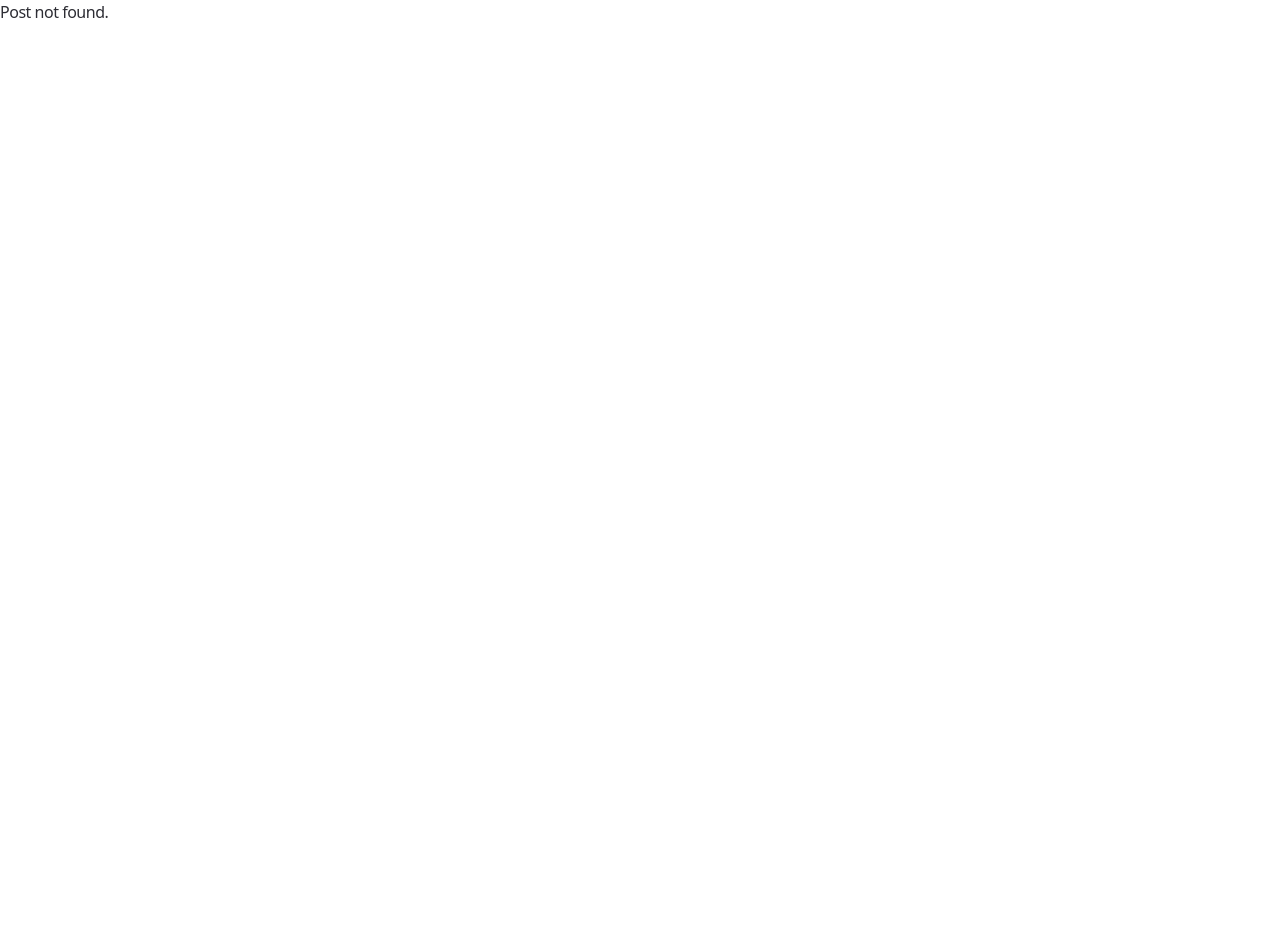
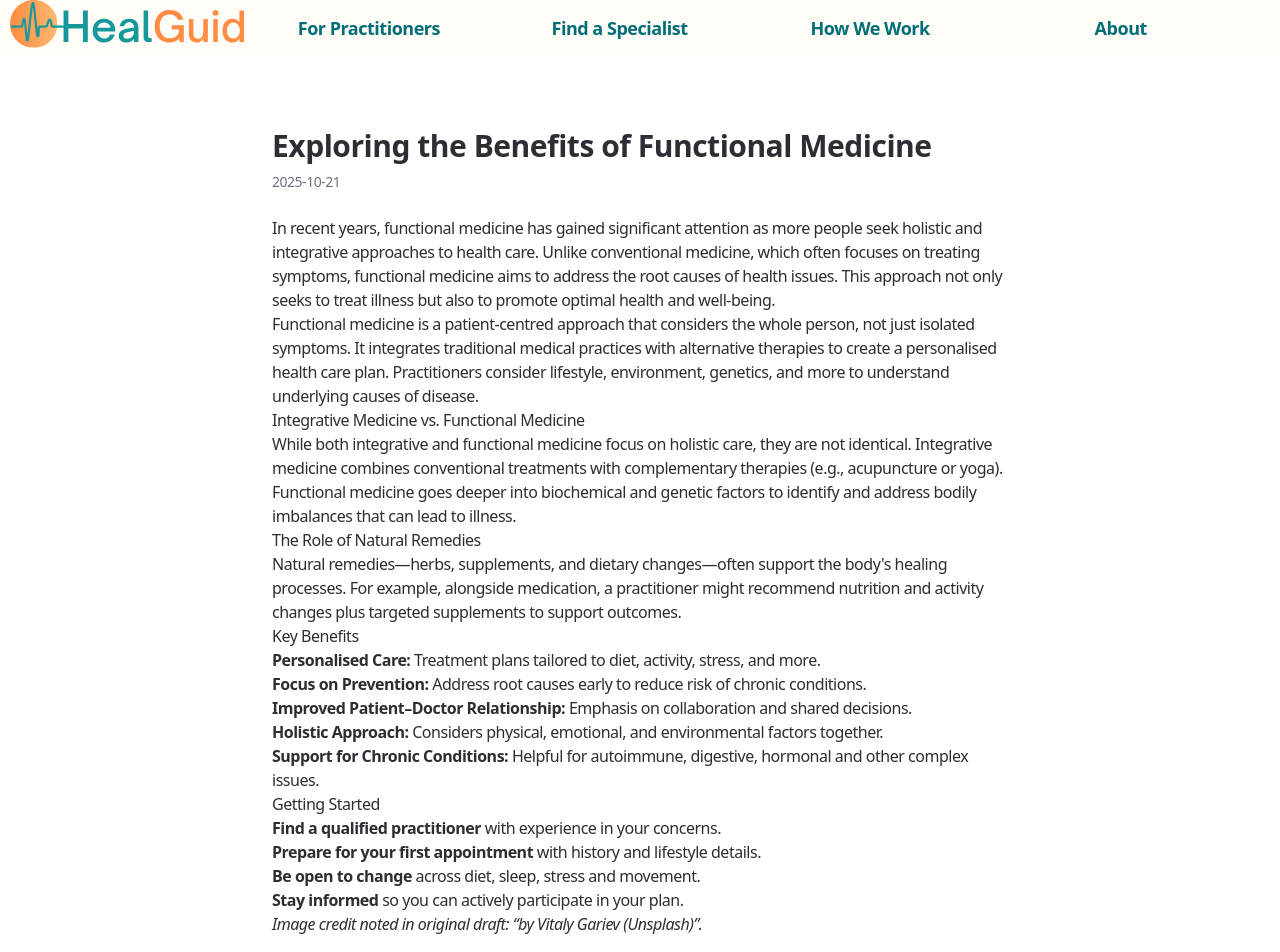
Before and after one commit to Danielvermel/helaguid-next, a Next.js app: page /blog/benefits-of-functional-medicine in a window 1280 px wide. Before the commit this address had no page. Shown: the top 952 px of the page. Before the commit the page ends 800 px from the top, so only its background shows below. Built offline with nearby package versions, Linux system fonts and the light colour scheme.

Commit message:
Content has been added to the blog page

```diff
--- a/src/constants/posts.jsx
+++ b/src/constants/posts.jsx
@@ -1,12 +1,40 @@
 export const posts = [
     {
-        title: "Understanding Digital Health",
-        slug: "understanding-digital-health",
+        title: "Exploring the Benefits of Functional Medicine",
+        slug: "benefits-of-functional-medicine",
         date: "2025-10-21",
-        excerpt: "How technology is reshaping care delivery and outcomes.",
-        tags: ["healthtech", "NHS", "product"],
+        excerpt:
+            "Functional medicine focuses on root causes, prevention, and personalised care—blending conventional and complementary approaches.",
+        tags: ["functional-medicine", "integrative-care", "prevention", "holistic"],
         content: `
-      <p>Full article content goes here. You can use <strong>HTML</strong> for now.</p>
-    `,
+    <p>In recent years, functional medicine has gained significant attention as more people seek holistic and integrative approaches to health care. Unlike conventional medicine, which often focuses on treating symptoms, functional medicine aims to address the root causes of health issues. This approach not only seeks to treat illness but also to promote optimal health and well-being.</p>
+
+    <p>Functional medicine is a patient-centred approach that considers the whole person, not just isolated symptoms. It integrates traditional medical practices with alternative therapies to create a personalised health care plan. Practitioners consider lifestyle, environment, genetics, and more to understand underlying causes of disease.</p>
+
+    <h2>Integrative Medicine vs. Functional Medicine</h2>
+    <p>While both integrative and functional medicine focus on holistic care, they are not identical. Integrative medicine combines conventional treatments with complementary therapies (e.g., acupuncture or yoga). Functional medicine goes deeper into biochemical and genetic factors to identify and address bodily imbalances that can lead to illness.</p>
+
+    <h2>The Role of Natural Remedies</h2>
+    <p>Natural remedies—herbs, supplements, and dietary changes—often support the body's healing processes. For example, alongside medication, a practitioner might recommend nutrition and activity changes plus targeted supplements to support outcomes.</p>
+
+    <h2>Key Benefits</h2>
+    <ul>
+      <li><strong>Personalised Care:</strong> Treatment plans tailored to diet, activity, stress, and more.</li>
+      <li><strong>Focus on Prevention:</strong> Address root causes early to reduce risk of chronic conditions.</li>
+      <li><strong>Improved Patient–Doctor Relationship:</strong> Emphasis on collaboration and shared decisions.</li>
+      <li><strong>Holistic Approach:</strong> Considers physical, emotional, and environmental factors together.</li>
+      <li><strong>Support for Chronic Conditions:</strong> Helpful for autoimmune, digestive, hormonal and other complex issues.</li>
+    </ul>
+
+    <h2>Getting Started</h2>
+    <ol>
+      <li><strong>Find a qualified practitioner</strong> with experience in your concerns.</li>
+      <li><strong>Prepare for your first appointment</strong> with history and lifestyle details.</li>
+      <li><strong>Be open to change</strong> across diet, sleep, stress and movement.</li>
+      <li><strong>Stay informed</strong> so you can actively participate in your plan.</li>
+    </ol>
+
+    <p><em>Image credit noted in original draft: “by Vitaly Gariev (Unsplash)”.</em></p>
+  `,
     },
 ];
--- a/src/pages/blog/[slug].jsx
+++ b/src/pages/blog/[slug].jsx
@@ -1,28 +1,28 @@
-// src/pages/blog/[slug].jsx
+import Header from "../../components/sections/Header";
+import Footer from "../../components/sections/Footer";
+import { menus } from "../../constants/clients";
 import { posts } from "../../constants/posts";
 
 export default function BlogPost({ post }) {
     if (!post) return <p>Post not found.</p>;
 
     return (
-        <article style={{ padding: "2rem" }}>
-            <h1>{post.title}</h1>
-            <p>
-                <small>{post.date}</small>
-            </p>
-            <div dangerouslySetInnerHTML={{ __html: post.content }} />
-        </article>
+        <>
+            <Header data={{ menus }} />
+            <main className="max-w-3xl mx-auto px-4 pt-28 md:pt-32 pb-16">
+                <h1 className="text-3xl font-bold">{post.title}</h1>
+                <p className="text-sm text-gray-500 mt-2">{post.date}</p>
+                <div className="prose mt-6" dangerouslySetInnerHTML={{ __html: post.content }} />
+            </main>
+            <Footer data={{ type: "clients" }} />
+        </>
     );
 }
 
 export async function getStaticPaths() {
-    const paths = posts.map((p) => ({
-        params: { slug: p.slug },
-    }));
-    return { paths, fallback: false };
+    return { paths: posts.map((p) => ({ params: { slug: p.slug } })), fallback: false };
 }
 
 export async function getStaticProps({ params }) {
-    const post = posts.find((p) => p.slug === params.slug) || null;
-    return { props: { post } };
+    return { props: { post: posts.find((p) => p.slug === params.slug) || null } };
 }
--- a/src/pages/blog/index.jsx
+++ b/src/pages/blog/index.jsx
@@ -2,36 +2,47 @@
 "use client";
 
 import { useState } from "react";
+import Link from "next/link";
 import { posts } from "../../constants/posts";
 import PostCard from "../../components/ui/PostCard";
+import Header from "../../components/sections/Header";
+import Footer from "../../components/sections/Footer";
+import { menus } from "../../constants/clients";
 
 export default function BlogIndex() {
     const [query, setQuery] = useState("");
 
-    const filtered = posts.filter((p) => {
-        const haystack = `${p.title} ${p.excerpt ?? ""} ${(p.tags ?? []).join(" ")}`.toLowerCase();
-        return haystack.includes(query.toLowerCase());
+    // Normalise to lowercase once to simplify matching
+    const filteredPosts = posts.filter((post) => {
+        const searchString = `${post.title} ${post.excerpt ?? ""} ${post.tags?.join(" ") ?? ""}`.toLowerCase();
+        return searchString.includes(query.trim().toLowerCase());
     });
 
     return (
-        <section className="max-w-3xl mx-auto px-4 py-8">
-            <h1 className="text-3xl font-bold">Blog</h1>
+        <>
+            <Header data={{ menus }} />
+            <main className="max-w-3xl mx-auto px-4 pt-28 md:pt-32 pb-16">
+                <h1 className="text-3xl font-bold mb-6">Blog</h1>
 
                 <input
                     type="text"
-                placeholder="Search posts…"
+                    placeholder="Search posts..."
                     value={query}
                     onChange={(e) => setQuery(e.target.value)}
-                aria-label="Search posts"
-                className="mt-4 w-full max-w-md border rounded px-3 py-2"
+                    className="w-full max-w-md border border-gray-300 rounded-md px-3 py-2 mb-6 focus:outline-none focus:ring focus:ring-blue-100"
                 />
 
-            <div className="mt-6">
-                {filtered.length === 0 && <p>No posts found.</p>}
-                {filtered.map((post) => (
+                {filteredPosts.length === 0 ? (
+                    <p className="text-gray-500">No posts found.</p>
+                ) : (
+                    <div className="space-y-6">
+                        {filteredPosts.map((post) => (
                             <PostCard key={post.slug} post={post} />
                         ))}
                     </div>
-        </section>
+                )}
+            </main>
+            <Footer data={{ type: "clients" }} />
+        </>
     );
 }
--- a/src/pages/book-confirmation.jsx
+++ b/src/pages/book-confirmation.jsx
@@ -1,4 +1,3 @@
-
 import Head from "next/head";
 import { useState, useEffect } from "react";
 import Header from "../components/sections/Header";
```
Lines whose indentation alone changed are shown as unchanged.
